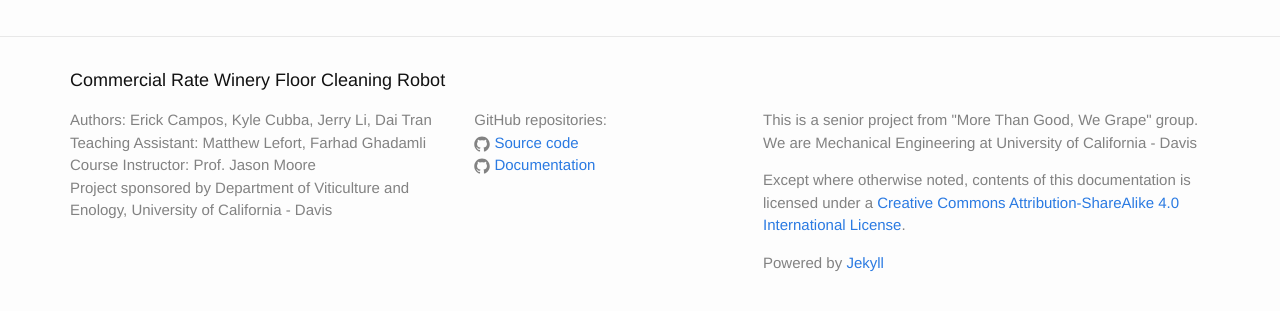
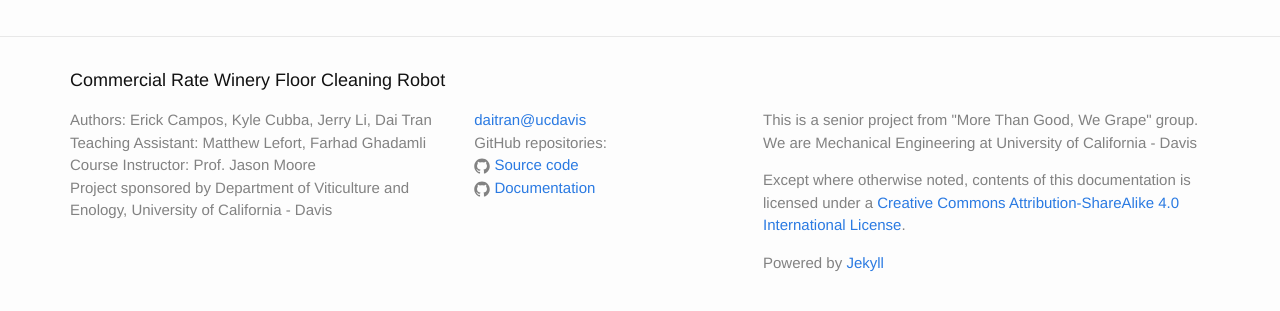
Before and after one commit to quangdai1406/quangdai1406.github.io, a Jekyll site: the page built from index.md, in a window 1280 px wide, cut to the strip 746-1080 px from the top of the page. Shown: the top 311 px of the strip. Built offline with Jekyll 4.4.1, drawn with Linux system fonts in a browser that asks for light colours.

Commit message:
Update default.html

```diff
--- a/_layouts/default.html
+++ b/_layouts/default.html
@@ -68,6 +68,7 @@
 
       <div class="footer-col  footer-col-2">
         <ul class="social-media-list">
+          <li><a href="mailto:daitran@ucdavis.edu">daitran@ucdavis</a></li>
           <li>GitHub repositories:</li>
           <li>
             <a href="https://github.com/quangdai1406/">
```
